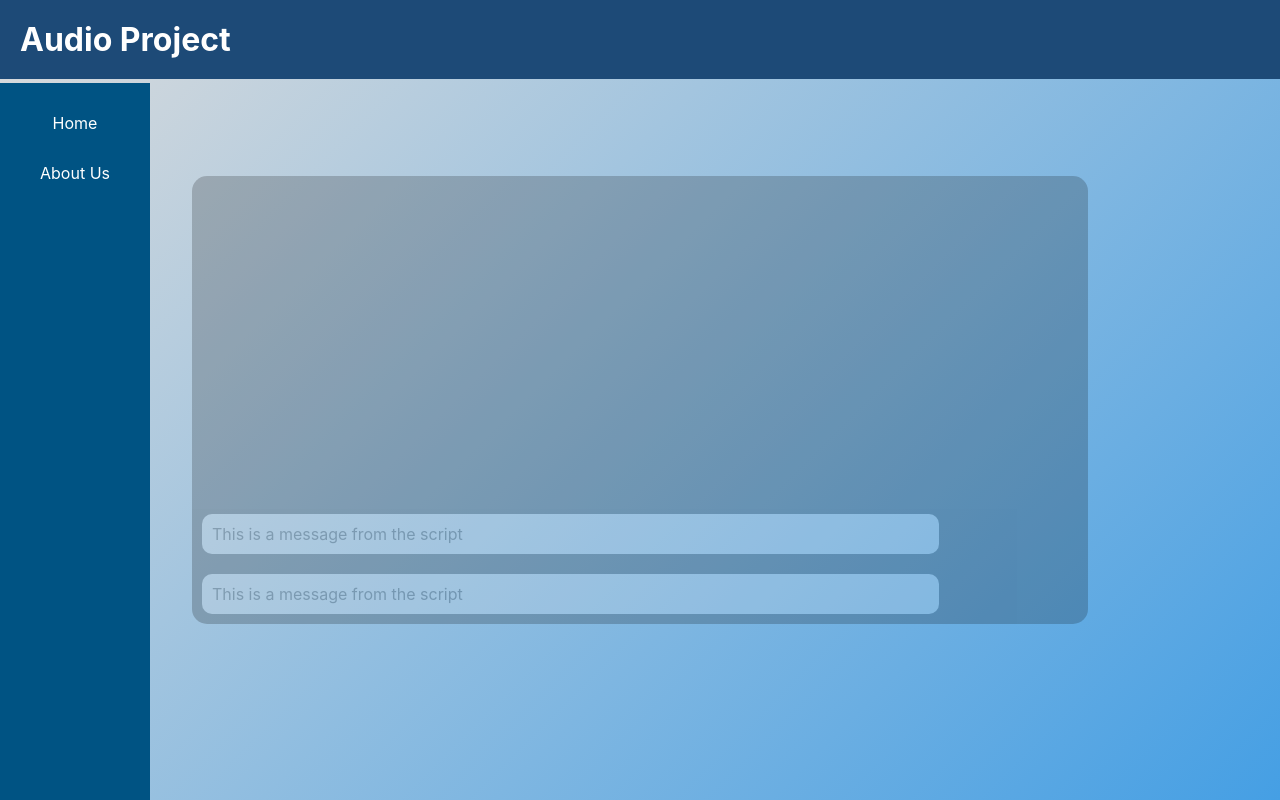
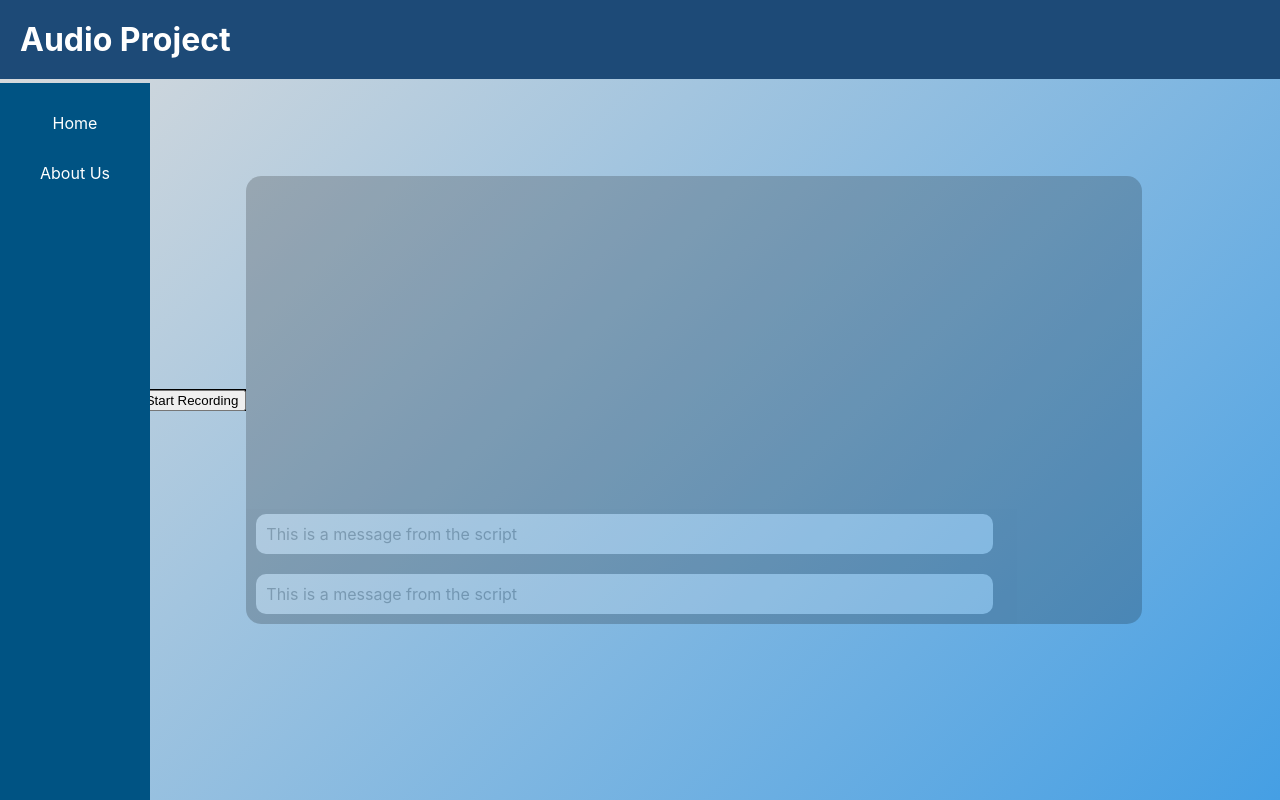
Before and after one commit to Nando785/CaseOh-Fanboys, a React (Create React App) app in the folder visibly/: page / in a window 1280 px wide. Built offline with nearby package versions, Linux system fonts and the light colour scheme.

Commit message:
Added start to fronted backend connection

```diff
--- a/visibly/src/App.css
+++ b/visibly/src/App.css
@@ -85,6 +85,10 @@ html{
   border-radius: 10px;
   word-wrap: break-word;
 }
+
+.start-button {
+  background: black;
+}
 /* @media (prefers-reduced-motion: no-preference) {
   .App-logo {
     animation: App-logo-spin infinite 20s linear;
--- a/visibly/src/App.js
+++ b/visibly/src/App.js
@@ -49,6 +49,12 @@ function Home() {
 
   return(
     <div  className="content">
+        <div class="start-button">
+          <form action="python.php" method="post">
+            <button type="submit" class="button"> Start Recording</button>
+          </form>
+        </div>
+
         <div className="log">
             {/* Mapping through chat messages and displaying chat bubbles*/}
             {chatMessages.map((message, index) => (
```
Also changed, not shown: 1 other file (tests, documents, lock files or other folders).
